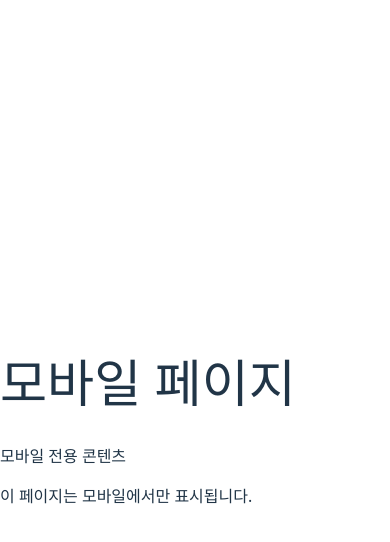
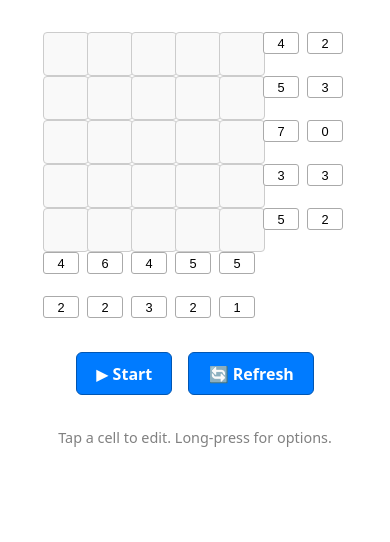
Before and after one commit to kadiace/voltorb-flip, a React (Vite) app: page / in a window 390 px wide. Shown: the top 542 px of the page. Built offline with nearby package versions, Linux system fonts and the light colour scheme.

Commit message:
Complete mobile page.

```diff
--- a/src/pages/MobilePage.tsx
+++ b/src/pages/MobilePage.tsx
@@ -1,9 +1,52 @@
-export const MobilePage = () => {
-    return (
-        <div>
-            <h1>모바일 페이지</h1>
-            <p>모바일 전용 콘텐츠</p>
-            <p>이 페이지는 모바일에서만 표시됩니다.</p>
-        </div>
-    );
-}
+import React, { useEffect, useState } from 'react';
+import { Board } from '../components/Board';
+import '../components/Board.css';
+
+export const MobilePage: React.FC = () => {
+  const [windowHeight, setWindowHeight] = useState(window.innerHeight);
+
+  useEffect(() => {
+    const handleResize = () => {
+      setWindowHeight(window.innerHeight);
+    };
+
+    window.addEventListener('resize', handleResize);
+    return () => window.removeEventListener('resize', handleResize);
+  }, []);
+
+  return (
+    <div
+      style={{
+        width: '100vw',
+        height: `${windowHeight}px`, // 안전한 높이 확보
+        display: 'flex',
+        flexDirection: 'column',
+        alignItems: 'center',
+        overflow: 'auto',
+        paddingTop: '1rem',
+        boxSizing: 'border-box',
+      }}
+    >
+      <div
+        style={{
+          width: 'min(95vw, 400px)',
+          aspectRatio: '1 / 1',
+        }}
+      >
+        <Board />
+      </div>
+
+      {/* 모바일 전용 추가 UI 예시 */}
+      <div
+        style={{
+          marginTop: '1rem',
+          textAlign: 'center',
+          fontSize: '0.9rem',
+          color: 'gray',
+        }}
+      >
+        Tap a cell to edit. Long-press for options.
+      </div>
+    </div>
+  );
+};
```
